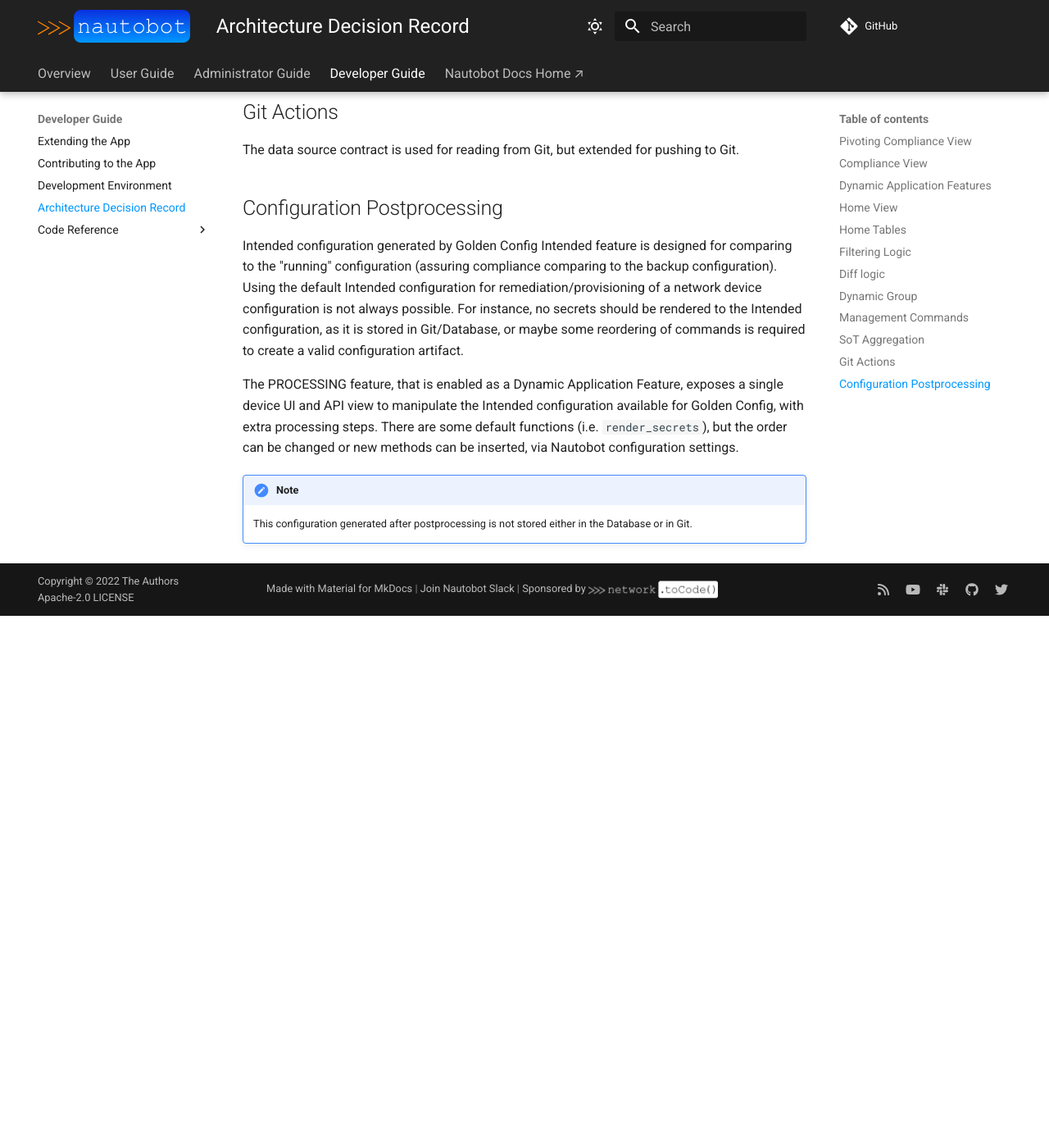
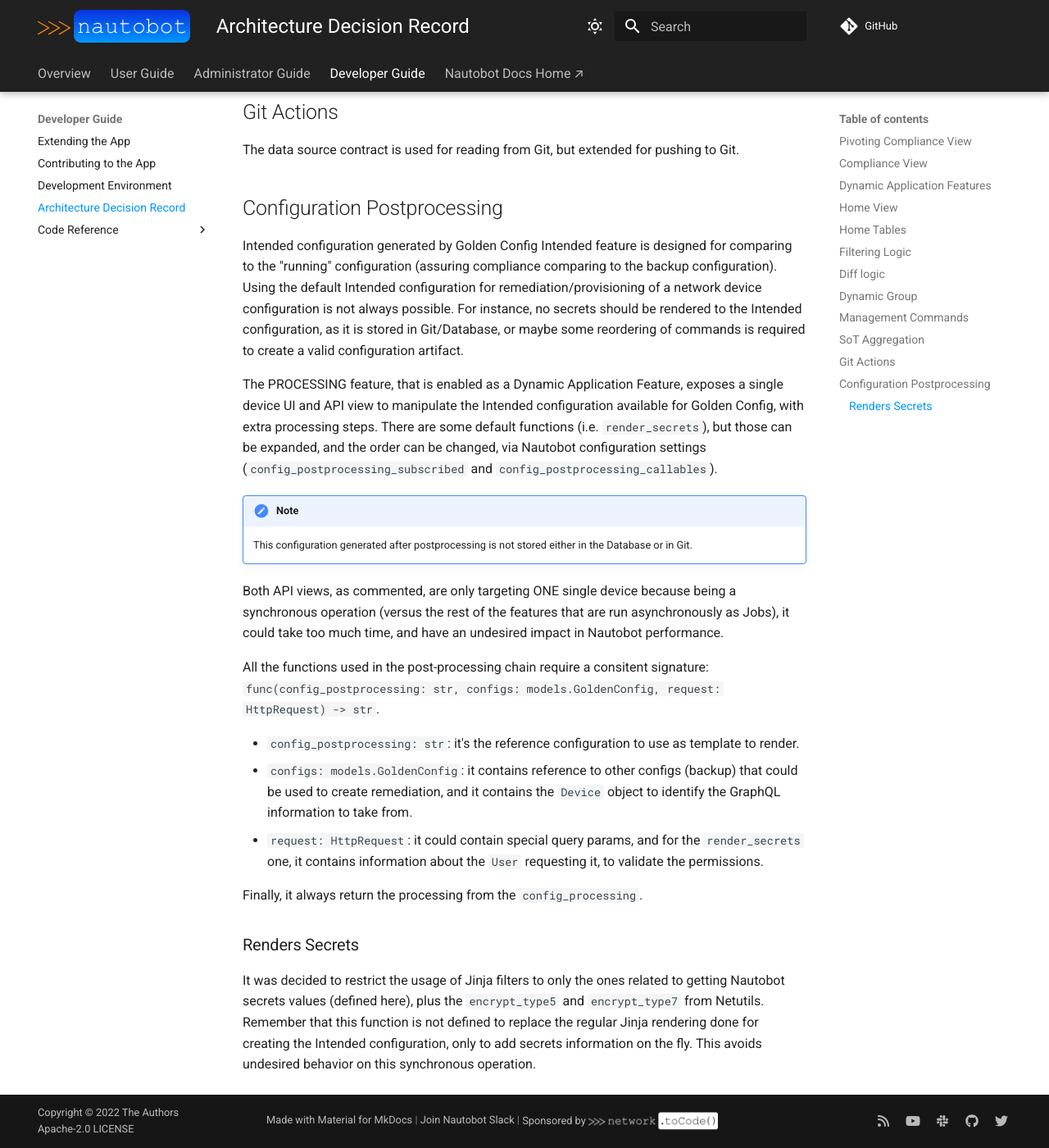
Before and after one commit to nautobot/nautobot-app-golden-config, an MkDocs documentation site: the page built from docs/dev/dev_adr.md, in a window 1280 px wide and 1400 px high, scrolled down 3498 px. Shown: the whole window at 82% size. Built offline with MkDocs 1.6.1 and Material for MkDocs 9.7.7, drawn with Linux system fonts in a browser that asks for light colours; comment, search, counter and statistics services are not loaded; before the commit the page ends 4249 px from its top, so only the background shows below that.

Commit message:
extend adr explanation

```diff
--- a/docs/dev/dev_adr.md
+++ b/docs/dev/dev_adr.md
@@ -114,7 +114,22 @@
 
 Intended configuration generated by Golden Config Intended feature is designed for comparing to the "running" configuration (assuring compliance comparing to the backup configuration). Using the default Intended configuration for remediation/provisioning of a network device configuration is not always possible. For instance, no secrets should be rendered to the Intended configuration, as it is stored in Git/Database, or maybe some reordering of commands is required to create a valid configuration artifact.
 
-The PROCESSING feature, that is enabled as a Dynamic Application Feature, exposes a single device UI and API view to manipulate the Intended configuration available for Golden Config, with extra processing steps. There are some default functions (i.e. `render_secrets`), but the order can be changed or new methods can be inserted, via Nautobot configuration settings.
+The PROCESSING feature, that is enabled as a Dynamic Application Feature, exposes a single device UI and API view to manipulate the Intended configuration available for Golden Config, with extra processing steps. There are some default functions (i.e. `render_secrets`), but those can be expanded, and the order can be changed, via Nautobot configuration settings (`config_postprocessing_subscribed` and `config_postprocessing_callables`).
 
 !!! Note
     This configuration generated after postprocessing is not stored either in the Database or in Git.
+
+Both API views, as commented, are only targeting ONE single device because being a synchronous operation (versus the rest of the features that are run asynchronously as Jobs), it could take too much time, and have an undesired impact in Nautobot performance.
+
+All the functions used in the post-processing chain require a consitent signature:
+`func(config_postprocessing: str, configs: models.GoldenConfig, request: HttpRequest) -> str`.
+
+- `config_postprocessing: str`: it's the reference configuration to use as template to render.
+- `configs: models.GoldenConfig`: it contains reference to other configs (backup) that could be used to create remediation, and it contains the `Device` object to identify the GraphQL information to take from.
+- `request: HttpRequest`: it could contain special query params, and for the `render_secrets` one, it contains information about the `User` requesting it, to validate the permissions.
+
+Finally, it always return the processing from the `config_processing`.
+
+### Renders Secrets
+
+It was decided to restrict the usage of Jinja filters to only the ones related to getting Nautobot secrets values (defined here), plus the `encrypt_type5` and `encrypt_type7` from Netutils. Remember that this function is not defined to replace the regular Jinja rendering done for creating the Intended configuration, only to add secrets information on the fly. This avoids undesired behavior on this synchronous operation.
```
